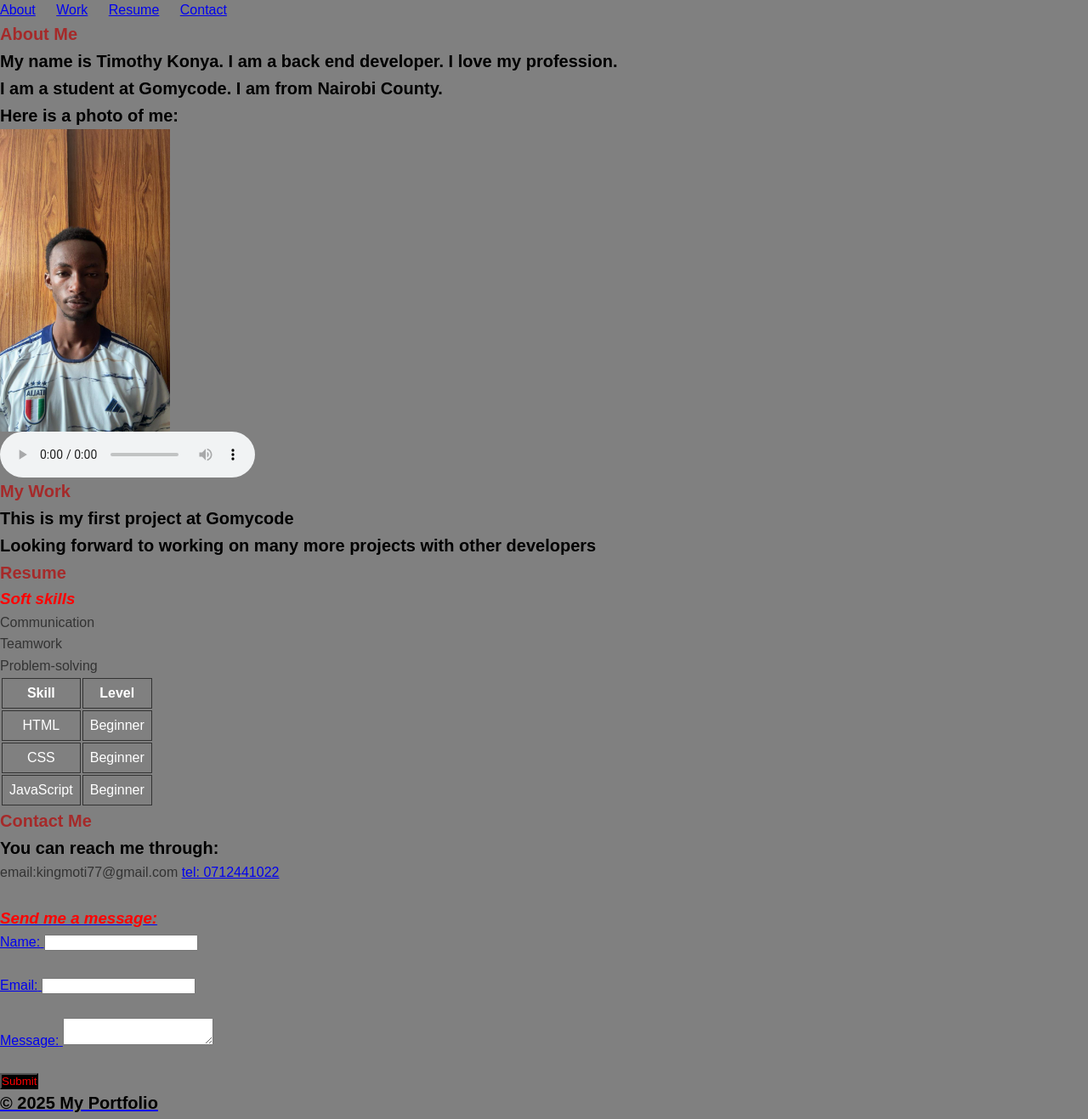
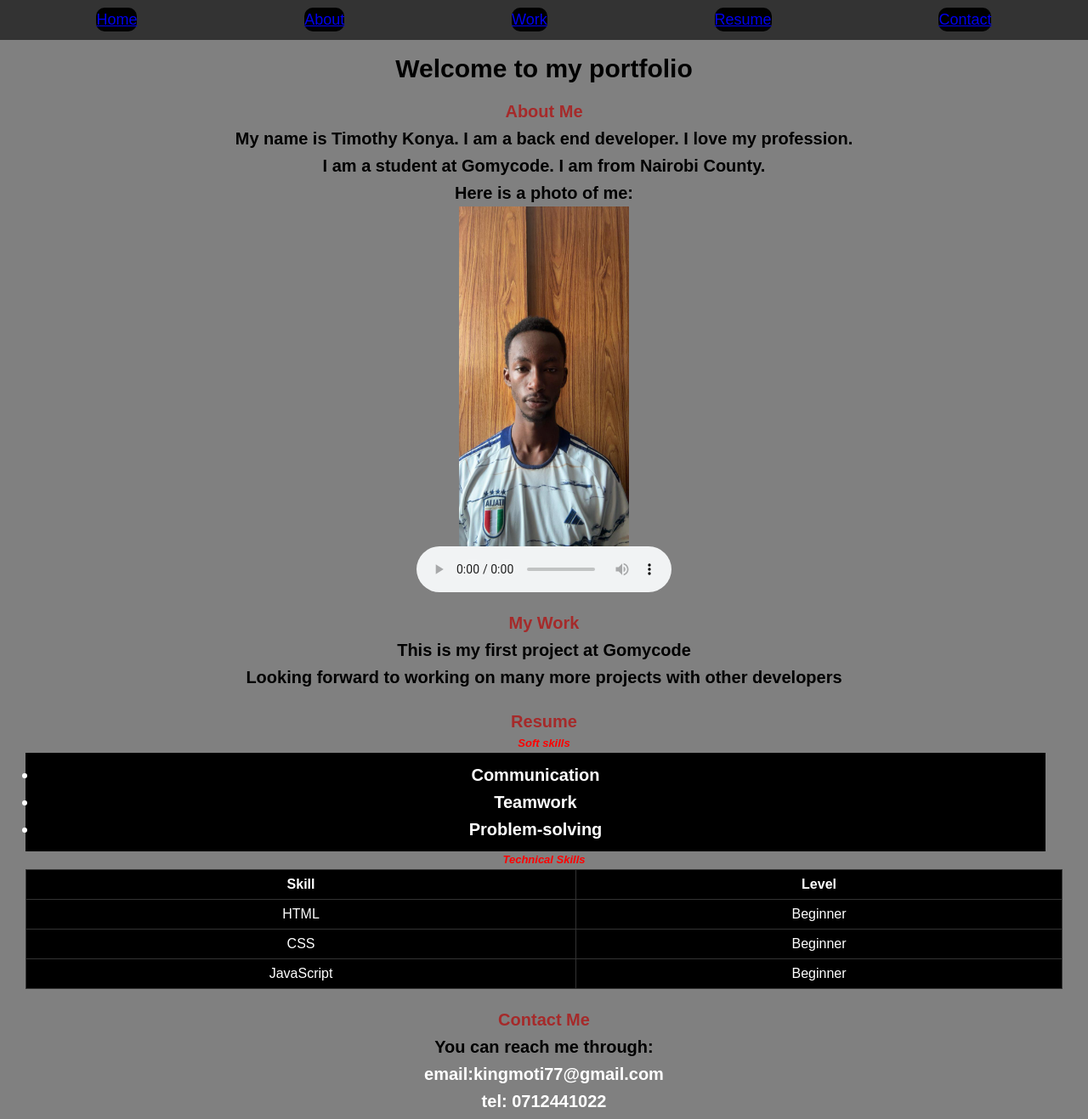
Before and after one commit to konyatimothy/gomycode-css-checkpoint1, a plain HTML site: page index.html in a window 1280 px wide. Shown: the part 27-1344 px from the top of the page at 85% size. Drawn offline with Linux system fonts and the light colour scheme.

Commit message:
update stylesheet

```diff
--- a/index.html
+++ b/index.html
@@ -14,6 +14,7 @@
         <!-- header section -->
         <nav>
             <ul>
+                <li><a href="#home">Home</a></li>
                 <li><a href="#about">About</a></li>
                 <li><a href="#work">Work</a></li>
                 <li><a href="#resume">Resume</a></li>
@@ -23,6 +24,10 @@
     </header>
     <!-- main section -->
     <main class="main-content">
+        <section id="home" class="section">
+            <!-- home section -->
+            <h1>Welcome to my portfolio</h1>
+
 
         <section id="about" class="section">
             <!-- about section -->
@@ -30,7 +35,7 @@
             <p>My name is Timothy Konya. I am a back end developer. I love my profession.</p>
             <p>I am a student at Gomycode. I am from Nairobi County.</p>
             <p>Here is a photo of me:</p>
-            <img src="resources/photo1.jpg" alt="Photo of Timothy" width="200"> <br>
+            <img src="resources/photo1.jpg" alt="Photo of Timothy" width="200" class="image"> <br>
 
             <audio controls style="color: black;">
                 <source src="resources/audio1.opus" type="audio/mp3">
@@ -47,8 +52,10 @@
 
         <section id="resume" class="section">
             <h2>Resume</h2>
+            <h3>Soft skills</h3>
             <div class="skills">
-            <h3>Soft skills</h3>
+
+
             <ul>
                 <li>Communication</li>
                 <li>Teamwork</li>
@@ -57,7 +64,7 @@
             </div>
 
 
-
+            <h3>Technical Skills</h3>
             <table class="table">
 
                 <tr>
@@ -84,8 +91,9 @@
         <section id="contact" class="section">
             <h2>Contact Me</h2>
             <p>You can reach me through:</p>
-            email:kingmoti77@gmail.com
-            <a href="mailto:kingmoti77@gmail.com">
+            email:kingmoti77@gmail.com <br>
+
+
                 tel: 0712441022 <br>
                 <br>
                 <h3>Send me a message:</h3>
@@ -109,7 +117,7 @@
         </section>
     </main>
 
-    <footer>
+    <footer class="footer">
         <!-- footer section -->
         <p>&copy; 2025 My Portfolio</p>
     </footer>
--- a/styles.css
+++ b/styles.css
@@ -9,12 +9,22 @@ nav ul {
   list-style-type: none;
   padding: 0;
   margin: 0;
+  width: 100%;
+  display: flex;
+  justify-content: center;
+  align-content: center;
 }
 nav ul li {
   display: inline;
-  margin-right: 20px;
-  width: 100px;
+  border-radius: 10px;
+  font-size: large;
+  background-color: black;
+  color: white;
+  margin: auto;
+  padding: auto;
   text-align: center;
+
+
 }
 body {
     font-family: Arial, sans-serif;
@@ -26,23 +36,24 @@ body {
   margin: 0;
   padding: 0;
 }
-class header {
+.site-header {
   background: #333;
   color: #fff;
   padding: 10px 15px;
 }
-class section{
-  color:blue ;
+.section{
+  color: white;
+  padding: 10px 15px;
     font-size: 20px;
     font-weight: bold;
     text-align: center;
 }
-class table{
+.table{
   border-collapse: collapse;
   width: 100%;
   background-color: black;
 }
-class skills{
+.skills{
   background-color: black;
   color: white;
   padding: 10px 15px;
@@ -67,20 +78,24 @@ button{
   color: red;
   text-decoration: none;
   margin-right: 20px;
+  width: 100%;
+  border-radius: 20px;
 }
 
-button:hover {
-  background-color: red;
-  color: black;
-  text-decoration: none;
-  margin-right: 20px;
-}
+
 p {
   font-size: 20px;
   font-weight: bold;
   color: black;
   font-style: inherit;
 
+}
+h1 {
+  font-size: 30px;
+  font-weight: bold;
+  color: black;
+  font-style: inherit;
+  text-underline-offset: 10px;
 }
 h2 {
   font-size: 20px;
@@ -94,4 +109,24 @@ h3 {
   font-weight: bold;
     color: red;
     font-style: italic;
+    font-size: small;
 }
+.form-group{
+  margin-bottom: 15px;
+  font-style: oblique;
+  width: 100%;
+  border-radius: 20px;
+  margin: 20px auto;
+  padding: 20px auto;
+  background-color: black;
+
+}
+.footer{
+  background-color: white;
+  text-align: center;
+  border-radius: 20px;
+
+}
+.image{
+  height: 50%;
+}
```
